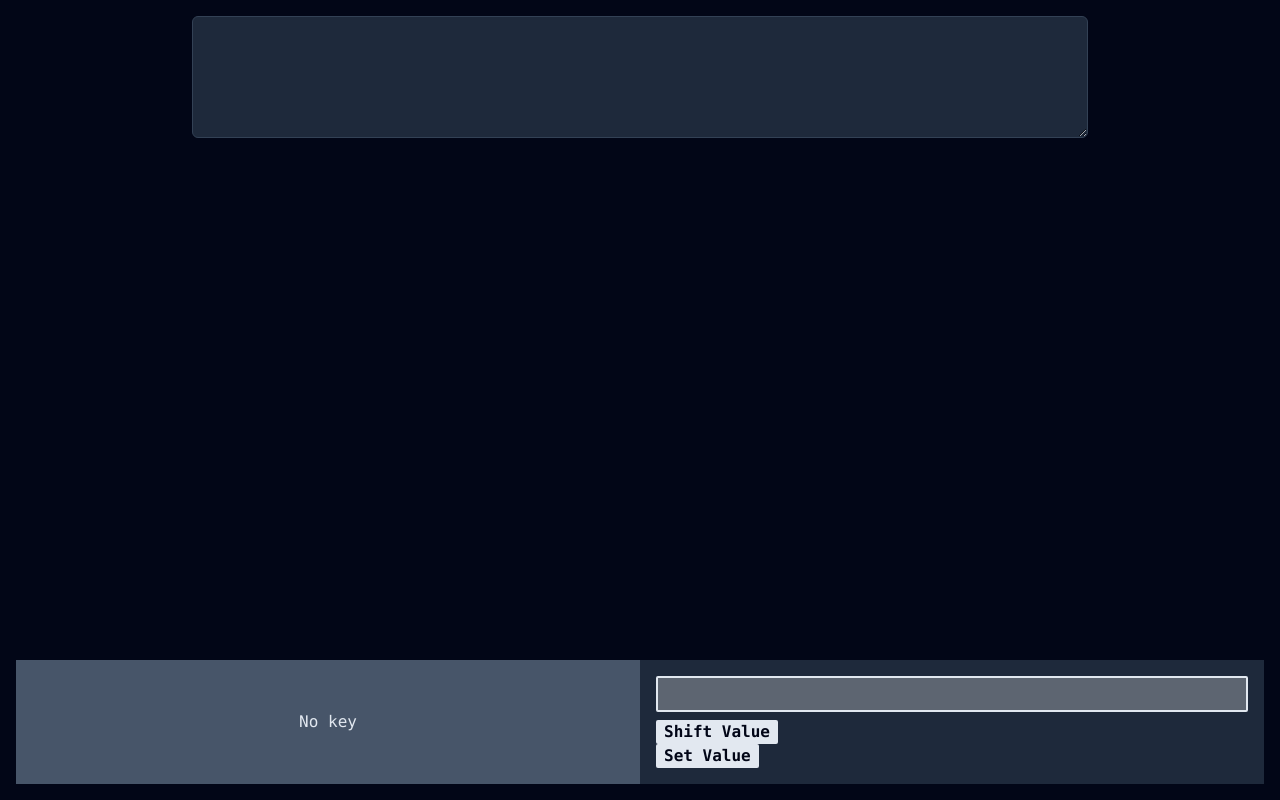
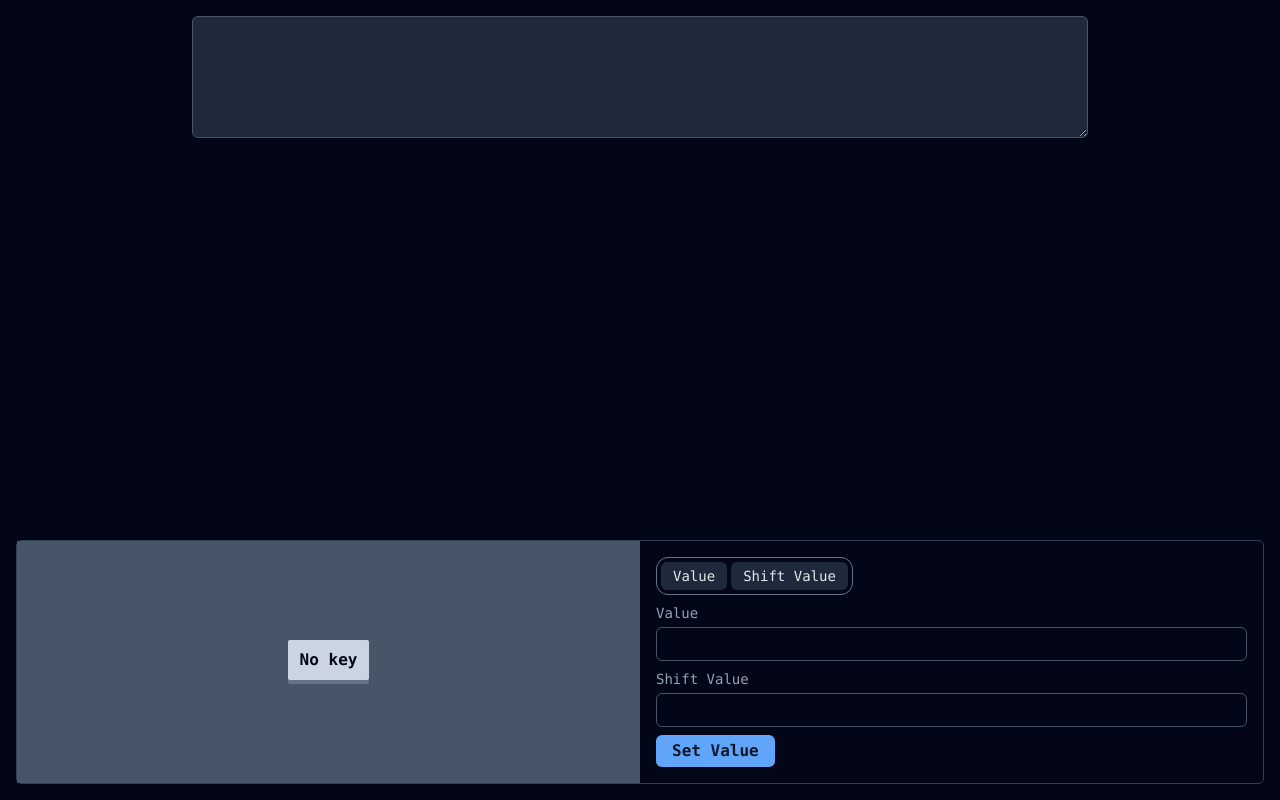
Before and after one commit to Diego-0110/erratic-keys, a Next.js app: page / in a window 1280 px wide. Built offline with nearby package versions, Linux system fonts and the light colour scheme.

Commit message:
Basic styles for input, button and option

```diff
--- /dev/null
+++ b/src/components/Button.tsx
@@ -0,0 +1,18 @@
+interface CustomProps {
+  children: React.ReactNode
+}
+
+type Props = CustomProps & React.ButtonHTMLAttributes<HTMLButtonElement>;
+
+export default function Button({ children, ...props }: Props) {
+  return (
+    <button
+      type="button"
+      className="px-4 py-1 bg-blue-400 text-slate-900 font-semibold rounded-md hover:opacity-90"
+      // eslint-disable-next-line react/jsx-props-no-spreading
+      {...props}
+    >
+      {children}
+    </button>
+  );
+}
--- a/src/components/Configuration.tsx
+++ b/src/components/Configuration.tsx
@@ -2,6 +2,11 @@
 
 import { useEffect, useState } from 'react';
 import { KeyboardConfig, KeyConfig } from '@/types';
+import Key from './Key';
+import InputLabel from './InputLabel';
+import Button from './Button';
+import GroupOptions from './GroupOptions';
+import Option from './Option';
 
 interface Props {
   keyboardConfig: KeyboardConfig,
@@ -16,7 +21,8 @@ export default function Configuration({ keyboardConfig, setKeyConfig }: Props) {
   // TODO Caps Lock
   const [keyData, setKeyData] = useState<null | KeyData>(null);
   const [value, setValue] = useState<string>('');
-  const [alts, setAlts] = useState<{ shift: boolean }>({ shift: false });
+  const [alts, setAlts] = useState<{
+    value: boolean, shift: boolean }>({ value: false, shift: false });
   const [shiftValue, setShiftValue] = useState<string>('');
   const handleKeyDown = (evt: React.KeyboardEvent<HTMLElement>) => {
     setKeyData({ code: evt.code });
@@ -43,48 +49,48 @@ export default function Configuration({ keyboardConfig, setKeyConfig }: Props) {
     console.log(keyboardConfig);
   }, [keyboardConfig]);
   return (
-    <section className="flex w-full bg-slate-800">
+    <section className="flex w-full bg-slate-950 border border-slate-700 rounded-md">
       <div
         className="flex-1 flex justify-center items-center p-4 bg-slate-600"
         role="presentation"
+        // TODO use button instead
+        // eslint-disable-next-line jsx-a11y/no-noninteractive-tabindex
         tabIndex={0}
         onKeyDown={handleKeyDown}
       >
-        <p>{ keyData ? keyData.code : 'No key'}</p>
+        <Key keyStr={keyData ? keyData.code : 'No key'} />
       </div>
       <div className="flex-1 p-4">
-        <input
-          type="text"
-          className="mb-2 w-full px-2 py-1 border-2 border-slate-200 rounded-sm"
+        <GroupOptions>
+          <Option
+            initialState={Boolean(keyData)}
+            onChange={(state) => console.log(state)}
+          >
+            Value
+          </Option>
+          <Option onChange={() => {
+            setAlts((a) => ({ ...a, shift: !a.shift }));
+            setShiftValue('');
+          }}
+          >
+            Shift Value
+          </Option>
+        </GroupOptions>
+        <InputLabel
+          label="Value"
+          id="value"
           value={value}
           onChange={(evt) => setValue(evt.target.value)}
           disabled={!keyData}
         />
-        <div>
-          <button
-            type="button"
-            className="px-2 font-semibold text-slate-950 bg-slate-200 rounded-sm"
-            onClick={() => setAlts((a) => ({ ...a, shift: !a.shift }))}
-          >
-            Shift Value
-          </button>
-          {alts.shift
-          && (
-          <input
-            type="text"
-            className="mb-2 w-full px-2 py-1 border-2 border-slate-200 rounded-sm"
-            value={shiftValue}
-            onChange={(evt) => setShiftValue(evt.target.value)}
-          />
-          )}
-        </div>
-        <button
-          type="button"
-          className="px-2 font-semibold text-slate-950 bg-slate-200 rounded-sm"
-          onClick={handleUpdateKeyConfig}
-        >
-          Set Value
-        </button>
+        <InputLabel
+          label="Shift Value"
+          id="shift-value"
+          value={shiftValue}
+          onChange={(evt) => setShiftValue(evt.target.value)}
+          disabled={!alts.shift}
+        />
+        <Button onClick={handleUpdateKeyConfig}>Set Value</Button>
       </div>
     </section>
   );
--- /dev/null
+++ b/src/components/GroupOptions.tsx
@@ -0,0 +1,11 @@
+interface Props {
+  children: React.ReactNode
+}
+
+export default function GroupOptions({ children }: Props) {
+  return (
+    <div className="flex gap-1 p-1 w-fit border-[.1em] border-slate-500 rounded-xl">
+      {children}
+    </div>
+  );
+}
--- /dev/null
+++ b/src/components/InputLabel.tsx
@@ -0,0 +1,26 @@
+/* eslint-disable jsx-a11y/label-has-associated-control */
+interface CustomProps {
+  label: string,
+}
+
+type Props = CustomProps & React.InputHTMLAttributes<HTMLInputElement>;
+
+export default function InputLabel({ label, id, ...props }: Props) {
+  return (
+    <div className="flex flex-col gap-1 my-2">
+      <label
+        htmlFor={id}
+        className={`text-sm ${props.disabled ? 'text-slate-400' : ''}`}
+      >
+        {label}
+      </label>
+      <input
+        type="text"
+        id={id}
+        className="px-2 py-1 w-full bg-slate-800 disabled:bg-slate-950 border-[.1em] border-slate-600 focus:outline focus:outline-[.125em] focus:outline-offset-[.1em] focus:outline-blue-400 rounded-md"
+        // eslint-disable-next-line react/jsx-props-no-spreading
+        {...props}
+      />
+    </div>
+  );
+}
--- a/src/components/KeyNotification.tsx
+++ b/src/components/KeyNotification.tsx
@@ -13,15 +13,24 @@ interface Props {
 }
 
 export default function KeyNotification({ keyInfo }: Props) {
+  const showShift = keyInfo.shiftKey === true && keyInfo.key !== 'Shift';
   return (
-    <div className="flex flex-col items-center gap-3 w-fit m-auto px-6 py-4 bg-slate-800 rounded-md">
-      <div className="flex flex-col items-center gap-1">
-        <Key keyStr={keyInfo.key} />
-        <span className="px-2 text-sm bg-slate-600 rounded-md">
-          {keyInfo.code}
-        </span>
+    <div className="flex flex-col items-center gap-3 w-fit m-auto p-6 bg-slate-800 rounded-md">
+      <div className="flex items-center gap-3">
+        {showShift && (
+        <>
+          <Key keyStr="Shift" />
+          <span>+</span>
+        </>
+        )}
+        <div className="flex flex-col items-center gap-1">
+          <Key keyStr={keyInfo.key} />
+          <span className="px-2 text-sm bg-slate-600 rounded-md">
+            {keyInfo.code}
+          </span>
+        </div>
       </div>
-      {keyInfo.replacement && (
+      {keyInfo.replacement !== undefined && (
       <>
         <p>⬇️</p>
         <p className="text-blue-400 font-bold">
--- a/src/components/KeyboardAndInput.tsx
+++ b/src/components/KeyboardAndInput.tsx
@@ -66,9 +66,8 @@ export default function KeyboardAndInput({ keyboardConfig }: Props) {
     console.log('keydown', newKPInfo);
     if (evt.code in keyboardConfig) {
       // Default character input needs to be replaced
-      if (evt.shiftKey) {
-        replacement.current = keyboardConfig[evt.code].shiftValue
-          || keyboardConfig[evt.code].value;
+      if (evt.shiftKey && keyboardConfig[evt.code].shiftValue !== undefined) {
+        replacement.current = keyboardConfig[evt.code].shiftValue as string;
       } else {
         replacement.current = keyboardConfig[evt.code].value;
       }
--- /dev/null
+++ b/src/components/Option.tsx
@@ -0,0 +1,36 @@
+import { useEffect, useState } from 'react';
+
+const activeStyles = 'text-slate-950 font-semibold bg-blue-400';
+const disableStyles = 'text-slate-200 bg-slate-800';
+
+interface Props {
+  children: React.ReactNode,
+  initialState?: boolean,
+  onChange: (state: boolean) => void
+  condition?: () => boolean
+}
+
+export default function Option({
+  children, initialState = false, onChange,
+  condition = () => true,
+}: Props) {
+  const [active, setActive] = useState(initialState);
+  const handleClick = () => {
+    if (condition()) {
+      setActive(!active);
+      onChange(!active);
+    }
+  };
+  useEffect(() => {
+    setActive(initialState);
+  }, [initialState]);
+  return (
+    <button
+      type="button"
+      className={`px-3 py-1 text-sm rounded-md hover:opacity-90 ${active ? activeStyles : disableStyles}`}
+      onClick={handleClick}
+    >
+      {children}
+    </button>
+  );
+}
--- a/src/components/Textarea.tsx
+++ b/src/components/Textarea.tsx
@@ -1,14 +1,14 @@
 import { forwardRef } from 'react';
 
-type Props = React.HTMLAttributes<HTMLTextAreaElement> &
-React.TextareaHTMLAttributes<HTMLTextAreaElement>;
+type Props = React.TextareaHTMLAttributes<HTMLTextAreaElement>;
 
 const Textarea2 = forwardRef((props: Props, ref: React.ForwardedRef<HTMLTextAreaElement>) => (
   <textarea
-    className="p-3 w-full bg-slate-800 border border-slate-700 focus:outline focus:outline-2 focus:outline-offset-2 focus:outline-blue-400 rounded-md"
+    className="p-3 w-full bg-slate-800 border-[.1em] border-slate-600 focus:outline focus:outline-[.125em] focus:outline-offset-[.1em] focus:outline-blue-400 rounded-md"
     rows={4}
     // eslint-disable-next-line react/jsx-props-no-spreading
     {...props}
+    id={props.id}
     ref={ref}
   />
 ));
```
Also changed, not shown: .eslintrc.json.
